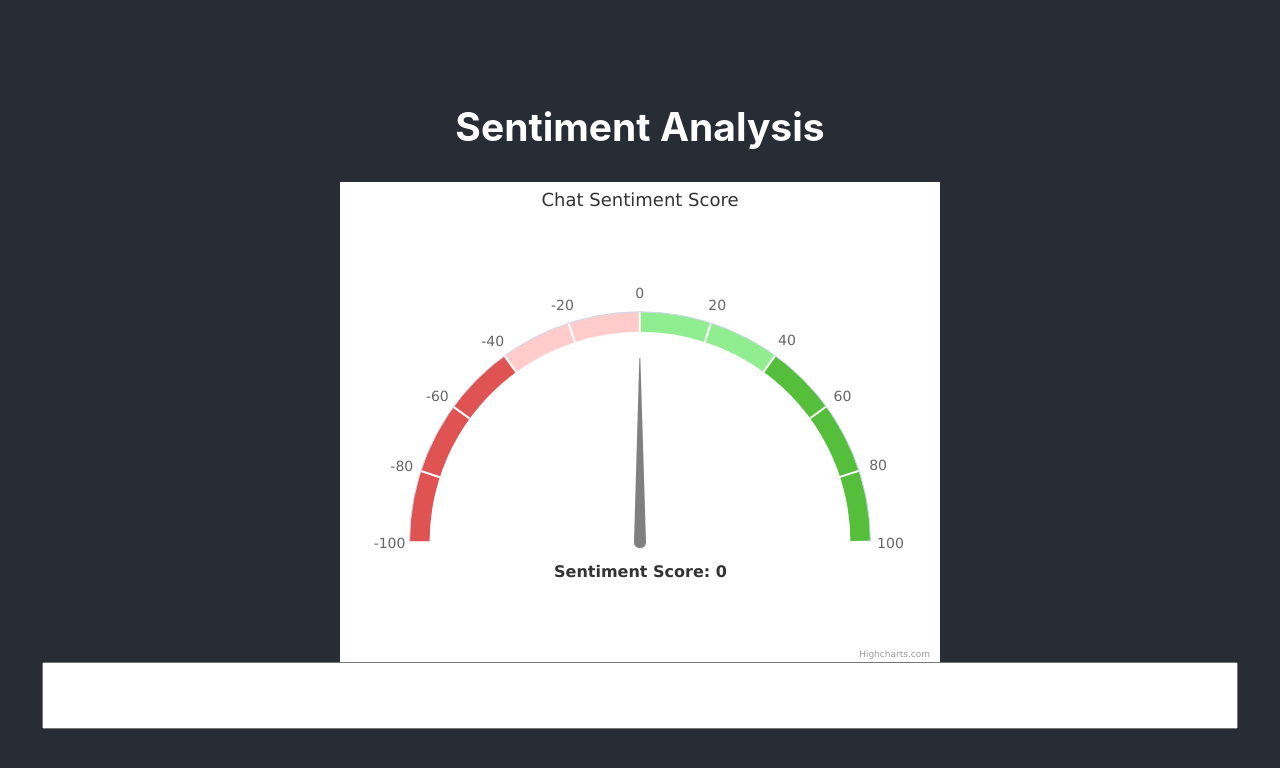
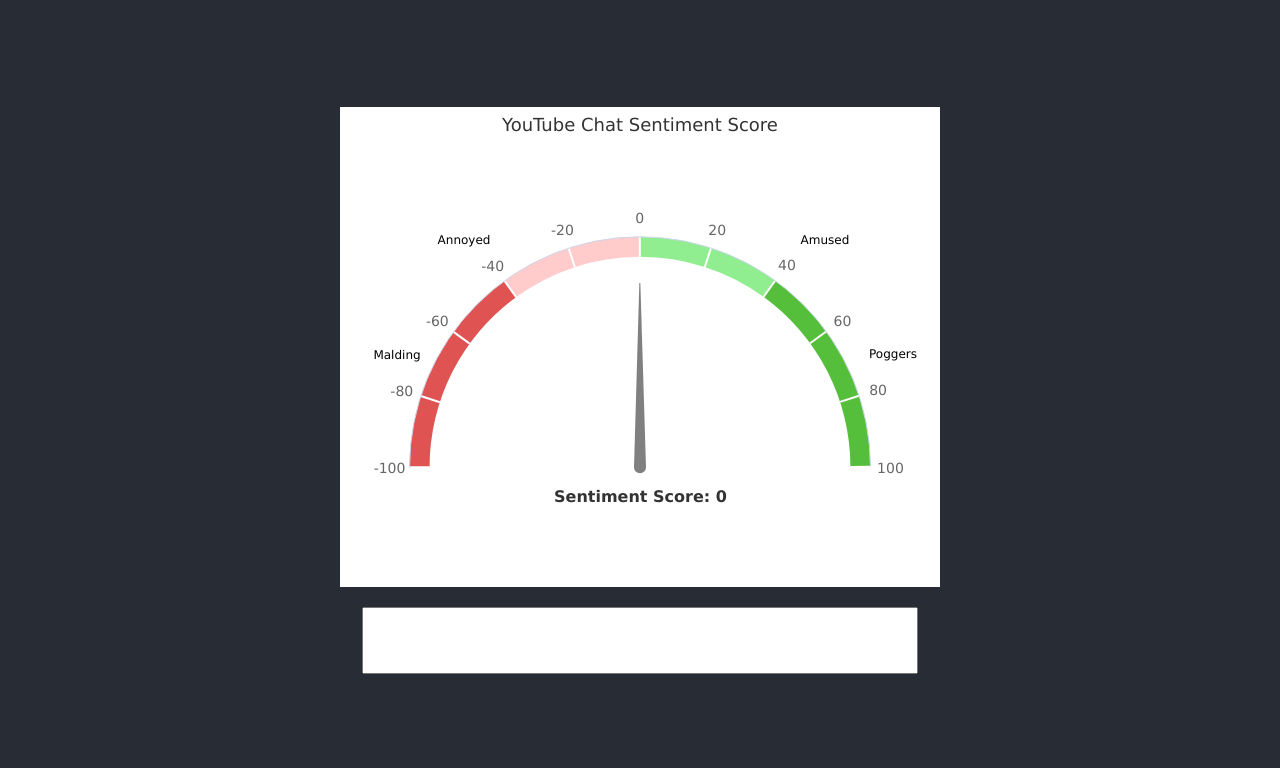
Before and after one commit to rdonald/youtube-chat-sentiment-analysis, a React (Create React App) app: page / in a window 1280 px wide. Shown: the top 768 px of the page. Built offline with nearby package versions, Linux system fonts and the light colour scheme; what sentiment would draw is missing.

Commit message:
Updated gauge labels and styling

```diff
--- a/src/App.jsx
+++ b/src/App.jsx
@@ -32,7 +32,11 @@
     },
 
     title: {
-      text: 'Chat Sentiment Score'
+      text: 'YouTube Chat Sentiment Score'
+    },
+
+    credits: {
+      enabled: false
     },
 
     pane: {
@@ -64,25 +68,41 @@
           from: -100,
           to: -40,
           color: '#DF5353', // red
-          thickness: 20
+          thickness: 20,
+          label: {
+            text: 'Malding',
+            align: 'center'
+          }
         },
         {
           from: -40,
           to: 0,
           color: '#ffcccb', // light red
-          thickness: 20
+          thickness: 20,
+          label: {
+            text: 'Annoyed',
+            align: 'center'
+          }
         },
         {
           from: -0,
           to: 40,
           color: '#90EE90', // light green
-          thickness: 20
+          thickness: 20,
+          label: {
+            text: 'Amused',
+            align: 'center'
+          }
         },
         {
           from: 40,
           to: 100,
           color: '#55BF3B', // green
-          thickness: 20
+          thickness: 20,
+          label: {
+            text: 'Poggers',
+            align: 'center'
+          }
         }]
     },
 
@@ -156,11 +176,9 @@
   return (
     <div className="App">
       <header className="App-header">
-        <h2>Sentiment Analysis</h2>
-
         <HighchartsReact highcharts={Highcharts} options={chartOptions}></HighchartsReact>
 
-        <input value={streamURL} onChange={e => setStreamURL(e.target.value)} style={{ padding: '20px', fontSize: '20px', width: '90%' }}/>
+        <input value={streamURL} onChange={e => setStreamURL(e.target.value)} style={{ margin: '20px', padding: '20px', fontSize: '20px', width: '40%'}}/>
 
         {
           sentimentScore ? <p>Sentiment Score: {sentimentScore}</p> : ''
```
